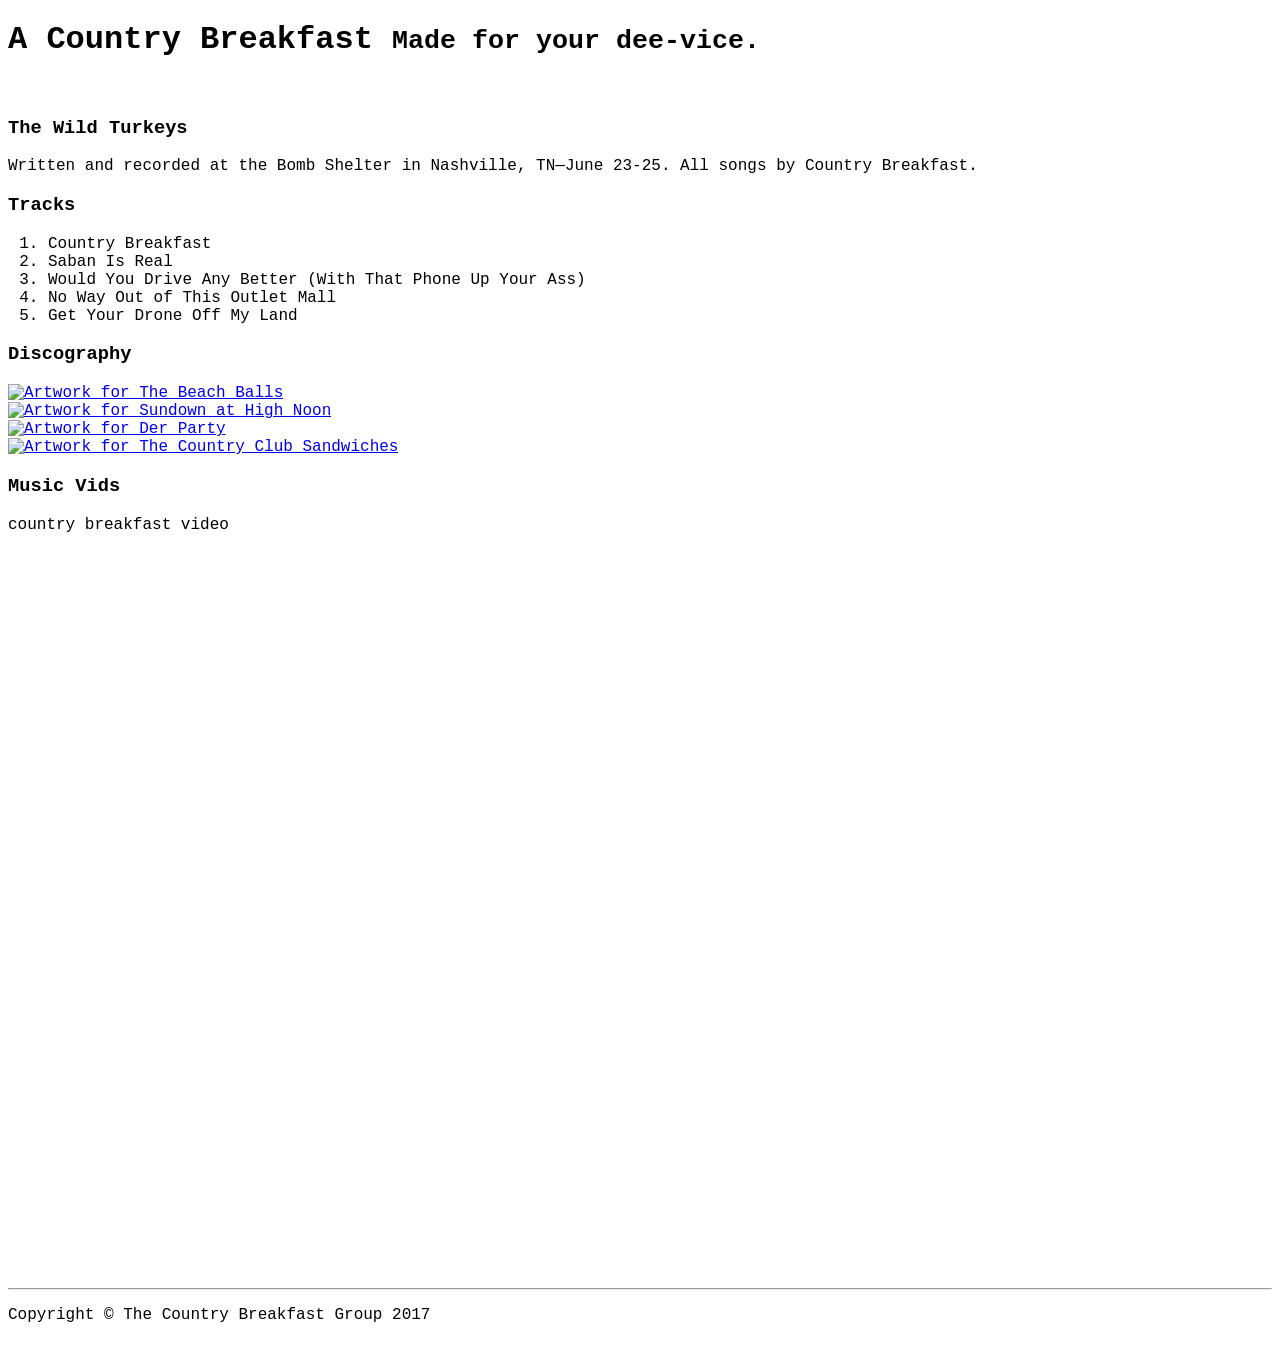
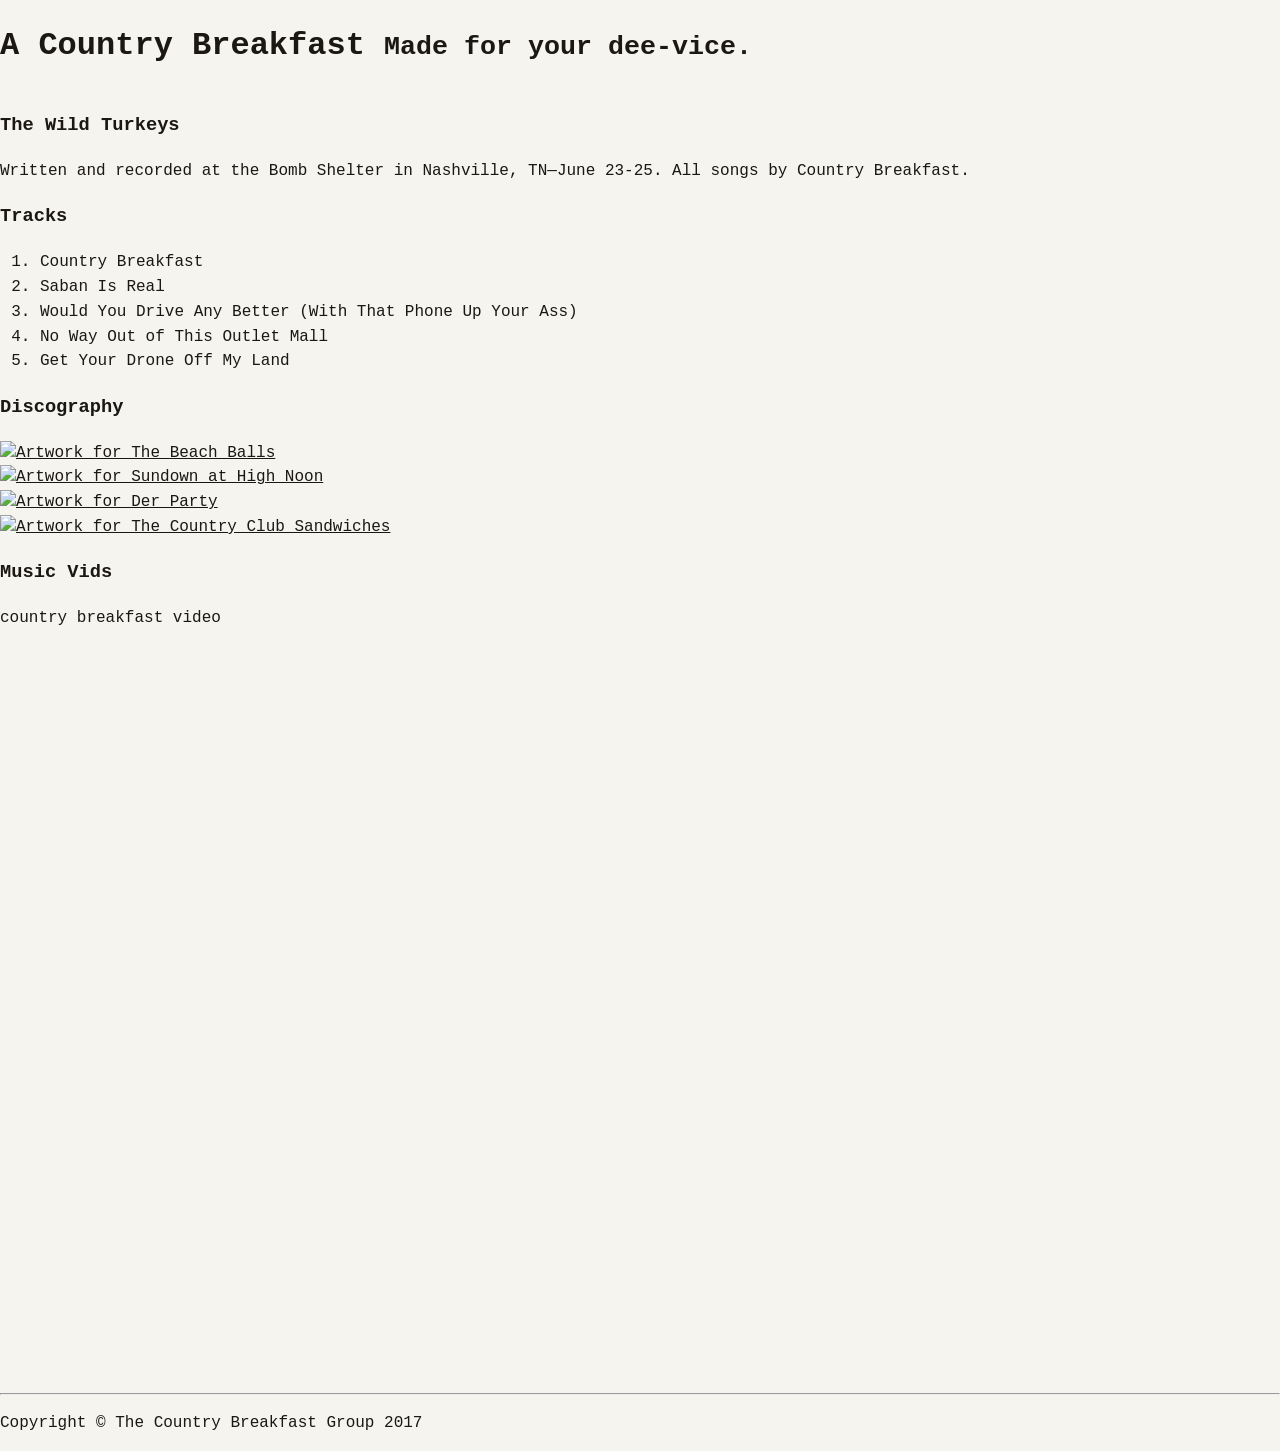

Rebuild as a simple release gallery

--- a/css/custom.css
+++ b/css/custom.css
@@ -1,10 +1,165 @@
-h1, h2, h3, h4, h5, h6 {
-  font-family: 'Cutive Mono', monospace;
-}
-p, div, ul, ol, span, strong {
-  font-family: 'Cutive Mono', monospace;
+/* The El Gigante Recording Club — minimal gallery
+   No frameworks. Edit the variables below to restyle the whole site. */
+
+:root {
+  --bg: #f5f4ef;          /* very light warm "paper" tint, so white album art still reads */
+  --fg: #1b1813;
+  --muted: #6f6a61;
+  --line: #dcd8cf;
+  --accent: #1f6feb;
+  --accent-fg: #ffffff;
+  --radius: 10px;
+  --max: 1080px;
+  --gap-internal: 16px;   /* space between pieces WITHIN one release */
+  --gap-release: 84px;    /* space BETWEEN releases (keeps each one distinct) */
+  --font: "Cutive Mono", ui-monospace, SFMono-Regular, Menlo, "Courier New", monospace;
 }
 
-iframe {
+*, *::before, *::after { box-sizing: border-box; }
+
+html { -webkit-text-size-adjust: 100%; }
+
+body {
+  margin: 0;
+  background: var(--bg);
+  color: var(--fg);
+  font-family: var(--font);
+  line-height: 1.55;
+  -webkit-font-smoothing: antialiased;
+}
+
+img { max-width: 100%; display: block; }
+a { color: inherit; }
+
+.wrap {
+  max-width: var(--max);
+  margin: 0 auto;
+  padding: 0 22px;
+}
+
+/* ---------- Header ---------- */
+.site-header {
+  text-align: center;
+  padding: clamp(44px, 8vw, 80px) 0 clamp(28px, 5vw, 48px);
+}
+.site-header h1 {
+  margin: 0;
+  font-weight: 400;
+  font-size: clamp(22px, 4.6vw, 38px);
+  letter-spacing: 0.02em;
+  text-transform: uppercase;
+  line-height: 1.25;
+}
+.site-header p {
+  margin: 14px auto 0;
+  color: var(--muted);
+  font-size: clamp(14px, 2.2vw, 16px);
+}
+/* Keep the tagline on one line for tablets, laptops, and larger; allow it to
+   wrap only on narrow phones. */
+@media (min-width: 640px) {
+  .site-header p { white-space: nowrap; }
+}
+
+/* ---------- Gallery ---------- */
+.gallery {
+  list-style: none;
+  margin: 0;
+  padding: clamp(16px, 4vw, 32px) 0 0;
+  display: grid;
+  grid-template-columns: repeat(auto-fill, minmax(330px, 1fr));
+  column-gap: clamp(32px, 4vw, 52px);
+  row-gap: var(--gap-release);
+}
+
+/* Each release is one tight visual unit: title, art, video, then the CTA. */
+.release {
+  display: flex;
+  flex-direction: column;
+  gap: var(--gap-internal);
+}
+
+.release__title {
+  margin: 0;
+  font-size: clamp(17px, 2.4vw, 20px);
+  font-weight: 400;
+  line-height: 1.3;
+}
+.release__date {
+  margin: 3px 0 0;
+  color: var(--muted);
+  font-size: 13px;
+  letter-spacing: 0.04em;
+  text-transform: uppercase;
+}
+
+/* Cover art + video share the same width and sit right next to each other,
+   so they read as belonging to the same release. */
+.release__cover {
+  display: block;
+  aspect-ratio: 1 / 1;
+  border-radius: var(--radius);
+  overflow: hidden;
+  background: #fff;
+  border: 1px solid var(--line);
+}
+.release__cover img {
   width: 100%;
+  height: 100%;
+  object-fit: cover;
+  transition: transform 0.35s ease;
+}
+.release__cover:hover img { transform: scale(1.03); }
+
+.video {
+  width: 100%;
+  aspect-ratio: 16 / 9;
+  border-radius: var(--radius);
+  overflow: hidden;
+  background: #000;
+  border: 1px solid var(--line);
+}
+.video video { width: 100%; height: 100%; display: block; }
+
+/* Shared placeholder look for missing cover art or missing video. */
+.placeholder {
+  display: flex;
+  align-items: center;
+  justify-content: center;
+  text-align: center;
+  padding: 16px;
+  background: #fbfaf7;
+  border: 1px dashed var(--line);
+  color: var(--muted);
+  font-size: 12px;
+  letter-spacing: 0.06em;
+  text-transform: uppercase;
+  text-decoration: none;
+}
+
+/* CTA sits at the bottom of the release, with the big --gap-release below it. */
+.btn {
+  align-self: flex-start;
+  margin-top: 2px;
+  display: inline-block;
+  background: var(--accent);
+  color: var(--accent-fg);
+  text-decoration: none;
+  font-family: var(--font);
+  font-size: 14px;
+  padding: 11px 18px;
+  border-radius: 6px;
+  transition: transform 0.15s ease, opacity 0.15s ease;
+}
+.btn:hover { opacity: 0.92; transform: translateY(-1px); }
+
+/* ---------- Footer ---------- */
+.site-footer {
+  margin-top: var(--gap-release);
+  border-top: 1px solid var(--line);
+  padding: 28px 0;
+  text-align: center;
+  color: var(--muted);
+  font-size: 12px;
+  letter-spacing: 0.04em;
 }
